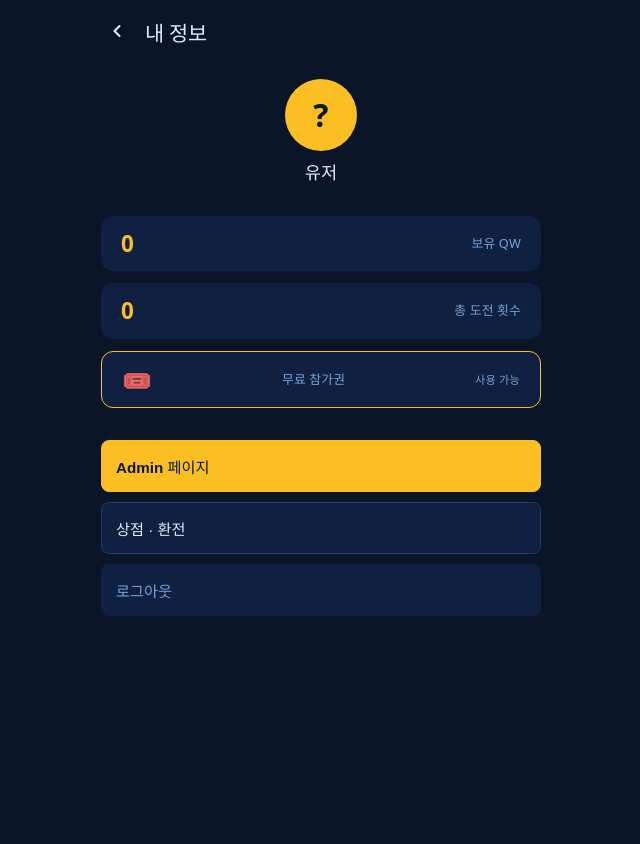
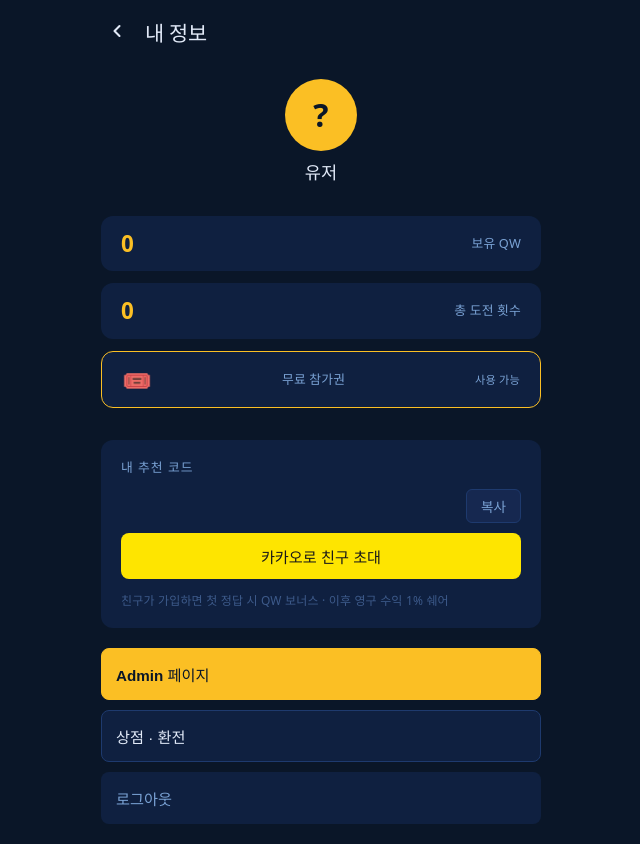
Before and after one commit to wondaero/item.quiz, a React (Vite) app in the folder app/: page /my in a window 1280 px wide. Shown: the whole page, without its empty margins (319-959 px from the left). Built offline with nearby package versions, Linux system fonts and the light colour scheme; no server answers; a web font is replaced by a local one.

Commit message:
추천인 페이지 추가

```diff
--- a/app/src/App.jsx
+++ b/app/src/App.jsx
@@ -1,4 +1,4 @@
-import { lazy, Suspense } from 'react'
+import { lazy, Suspense, useEffect } from 'react'
 import { BrowserRouter, Routes, Route, Navigate } from 'react-router-dom'
 import useAuthStore from './store/useAuthStore'
 import { DEV_ACCESS } from './constants'
@@ -18,6 +18,11 @@ function PrivateRoute({ children }) {
 }
 
 export default function App() {
+  useEffect(() => {
+    const ref = new URLSearchParams(window.location.search).get('ref')
+    if (ref) localStorage.setItem('qwiz_ref', ref)
+  }, [])
+
   return (
     <BrowserRouter>
       <Suspense fallback={null}>
--- a/app/src/pages/ExchangePage.css
+++ b/app/src/pages/ExchangePage.css
@@ -66,29 +66,6 @@
   color: var(--text-sub);
 }
 
-.input-wrap {
-  display: flex;
-  align-items: center;
-  background: var(--bg-card);
-  border: 1px solid var(--border);
-  border-radius: 8px;
-  padding: 12px;
-  gap: 8px;
-}
-
-.input-wrap input {
-  flex: 1;
-  background: transparent;
-  border: none;
-  color: var(--text);
-  font-size: 1rem;
-  outline: none;
-}
-
-.input-unit {
-  color: var(--text-sub);
-}
-
 .exchange-preview {
   text-align: center;
   color: var(--primary);
@@ -107,18 +84,19 @@
 }
 
 .amount-options {
-  display: flex;
-  gap: 8px;
+  display: grid;
+  grid-template-columns: 1fr 1fr;
+  gap: 10px;
 }
 
 .amount-opt {
-  flex: 1;
-  padding: 12px 0;
+  padding: 16px 0;
   background: var(--bg-card);
   border: 1px solid var(--border);
-  border-radius: 8px;
+  border-radius: 10px;
   color: var(--text);
-  font-size: 0.9rem;
+  font-size: 1rem;
+  font-weight: 600;
   cursor: pointer;
 }
 
@@ -127,6 +105,11 @@
   border-color: var(--primary);
   color: var(--btn-text);
   font-weight: 700;
+}
+
+.amount-opt.disabled {
+  opacity: 0.3;
+  cursor: default;
 }
 
 .exchange-success {
--- a/app/src/pages/LoginPage.jsx
+++ b/app/src/pages/LoginPage.jsx
@@ -44,6 +44,7 @@ export default function LoginPage() {
       const userRef = doc(db, 'users', uid)
       const snap = await getDoc(userRef)
       if (!snap.exists()) {
+        const ref = localStorage.getItem('qwiz_ref') ?? null
         await setDoc(userRef, {
           kakaoId,
           nickname,
@@ -51,10 +52,11 @@ export default function LoginPage() {
           points: SIGNUP_REWARD,
           attempts: 0,
           freeTicketLastUsed: null,
-          referredBy: null,
+          referredBy: ref,
           joinedAt: Timestamp.now(),
           newbieBonusClaimed: false,
         })
+        if (ref) localStorage.removeItem('qwiz_ref')
       }
 
       setUser({ uid, kakaoId, nickname, profileImage })
--- a/app/src/pages/MyPage.css
+++ b/app/src/pages/MyPage.css
@@ -81,6 +81,65 @@
   color: var(--text-sub);
 }
 
+.referral-section {
+  background: var(--bg-card);
+  border-radius: 12px;
+  padding: 16px 20px;
+  display: flex;
+  flex-direction: column;
+  gap: 10px;
+  margin-bottom: 20px;
+}
+
+.referral-label {
+  font-size: 0.8rem;
+  color: var(--text-sub);
+  margin: 0;
+  text-transform: uppercase;
+  letter-spacing: 1px;
+}
+
+.referral-row {
+  display: flex;
+  align-items: center;
+  gap: 10px;
+}
+
+.referral-code {
+  font-size: 1.2rem;
+  font-weight: 900;
+  color: var(--primary);
+  font-family: monospace;
+  flex: 1;
+}
+
+.referral-copy-btn {
+  background: var(--bg-card-2);
+  border: 1px solid var(--border);
+  border-radius: 6px;
+  color: var(--text-sub);
+  font-size: 0.85rem;
+  padding: 6px 14px;
+  cursor: pointer;
+}
+
+.referral-share-btn {
+  background: #FEE500;
+  color: #191919;
+  border: none;
+  border-radius: 8px;
+  padding: 12px;
+  font-size: 0.95rem;
+  font-weight: 700;
+  cursor: pointer;
+}
+
+.referral-desc {
+  font-size: 0.75rem;
+  color: var(--text-muted);
+  margin: 0;
+}
+
 .my-actions {
   display: flex;
   flex-direction: column;
--- a/app/src/pages/MyPage.jsx
+++ b/app/src/pages/MyPage.jsx
@@ -5,6 +5,10 @@ import { db } from '../firebase/config'
 import useAuthStore from '../store/useAuthStore'
 import { CURRENCY } from '../constants'
 import './MyPage.css'
+
+const initKakao = () => {
+  if (!window.Kakao.isInitialized()) window.Kakao.init(import.meta.env.VITE_KAKAO_JS_KEY)
+}
 
 export default function MyPage() {
   const { user, isAdmin, logout } = useAuthStore()
@@ -26,6 +30,21 @@ export default function MyPage() {
   const handleLogout = () => {
     logout()
     navigate('/')
+  }
+
+  const handleCopyCode = () => {
+    navigator.clipboard.writeText(user.kakaoId)
+    alert('추천 코드가 복사되었습니다')
+  }
+
+  const handleKakaoShare = () => {
+    initKakao()
+    const shareUrl = `${window.location.origin}?ref=${user.kakaoId}`
+    window.Kakao.Share.sendDefault({
+      objectType: 'text',
+      text: `[Qwiz] 친구가 초대했어요!\n연상 퀴즈로 현상금에 도전해보세요 🎯\n가입하면 500 ${CURRENCY} 지급!`,
+      link: { mobileWebUrl: shareUrl, webUrl: shareUrl },
+    })
   }
 
   return (
@@ -56,6 +75,16 @@ export default function MyPage() {
         </div>
       </div>
 
+      <div className="referral-section">
+        <p className="referral-label">내 추천 코드</p>
+        <div className="referral-row">
+          <span className="referral-code">{user?.kakaoId}</span>
+          <button className="referral-copy-btn" onClick={handleCopyCode}>복사</button>
+        </div>
+        <button className="referral-share-btn" onClick={handleKakaoShare}>카카오로 친구 초대</button>
+        <p className="referral-desc">친구가 가입하면 첫 정답 시 {CURRENCY} 보너스 · 이후 영구 수익 1% 쉐어</p>
+      </div>
+
       <div className="my-actions">
         {isAdmin && (
           <button className="action-btn admin" onClick={() => navigate('/admin')}>Admin 페이지</button>
--- a/app/src/pages/QuizDetailPage.jsx
+++ b/app/src/pages/QuizDetailPage.jsx
@@ -54,12 +54,16 @@ export default function QuizDetailPage() {
     const unsub = onSnapshot(doc(db, 'quizzes', id), async (snap) => {
       const data = snap.data()
       if (data?.solvedBy && data.solvedBy !== user.uid) {
-        await updateDoc(doc(db, 'quizzes', id), { activePlayers: increment(-1) })
+        const updates = [updateDoc(doc(db, 'quizzes', id), { activePlayers: increment(-1) })]
+        if (ticketType === 'free') {
+          updates.push(updateDoc(doc(db, 'users', user.uid), { freeTicketLastUsed: null }))
+        }
+        await Promise.all(updates)
         setPhase('kicked')
       }
     })
     return () => unsub()
-  }, [phase, id, user.uid])
+  }, [phase, id, user.uid, ticketType])
 
   useEffect(() => {
     if (quiz && quiz.solvedBy != null && phase === 'ticket') setPhase('archive')
@@ -299,7 +303,7 @@ export default function QuizDetailPage() {
         <div className="result-phase">
           <div className="result-icon">🚨</div>
           <h2>다른 사람이 먼저 맞췄어요</h2>
-          <p className="result-sub">참가권은 유지됩니다</p>
+          <p className="result-sub">{ticketType === 'free' ? '무료 참가권이 복구되었습니다' : '참가권은 유지됩니다'}</p>
           <button className="btn-primary" onClick={() => navigate('/quiz')}>목록으로</button>
         </div>
       )}
--- a/app/src/pages/QuizListPage.css
+++ b/app/src/pages/QuizListPage.css
@@ -121,6 +121,12 @@
   font-family: monospace;
 }
 
+.quiz-card-preview-hint {
+  font-size: 0.95rem;
+  color: var(--text-sub);
+  margin: 0;
+}
+
 .quiz-card-admin-note {
   font-size: 0.78rem;
   color: var(--primary);
--- a/app/src/pages/QuizListPage.jsx
+++ b/app/src/pages/QuizListPage.jsx
@@ -30,7 +30,6 @@ export default function QuizListPage() {
   const [hasFreeTicket, setHasFreeTicket] = useState(false)
   const navigate = useNavigate()
   const user = useAuthStore((s) => s.user)
-  const isAdmin = useAuthStore((s) => s.isAdmin)
 
   useEffect(() => {
     if (!db || !user) return
@@ -96,7 +95,7 @@ export default function QuizListPage() {
       ) : (
         <div className="quiz-list">
           {sorted.map((quiz) => (
-            <QuizCard key={quiz.id} quiz={quiz} isAdmin={isAdmin} onClick={() => navigate(`/quiz/${quiz.id}`)} />
+            <QuizCard key={quiz.id} quiz={quiz} onClick={() => navigate(`/quiz/${quiz.id}`)} />
           ))}
         </div>
       )}
@@ -111,7 +110,7 @@ export default function QuizListPage() {
   )
 }
 
-function QuizCard({ quiz, isAdmin, onClick }) {
+function QuizCard({ quiz, onClick }) {
   const isSolved = quiz.solvedBy != null
   const challengerTag = getChallengerTag(quiz.challengers)
   const showNew = !isSolved && isNew(quiz.createdAt, quiz.challengers)
@@ -123,14 +122,12 @@ function QuizCard({ quiz, isAdmin, onClick }) {
           <div className="quiz-card-bounty">{quiz.bounty.toLocaleString()} {CURRENCY}</div>
           <span className="quiz-card-id">#{quiz.id.slice(0, 6)}</span>
         </div>
+        {quiz.previewHint && <p className="quiz-card-preview-hint">{quiz.previewHint}</p>}
         <div className="quiz-card-tags">
           {showNew && <span className="tag tag-new">NEW</span>}
           {challengerTag && <span className="tag tag-challenger">{challengerTag}</span>}
           {isSolved && <span className="tag tag-solved">종료</span>}
         </div>
-        {isAdmin && quiz.adminNote && (
-          <p className="quiz-card-admin-note">{quiz.adminNote}</p>
-        )}
       </div>
       <span className="quiz-card-arrow">›</span>
     </div>
```
Also changed, not shown: app/src/pages/AdminPage.jsx (+30 -1 lines), app/src/pages/ExchangePage.jsx (+18 -36 lines).
